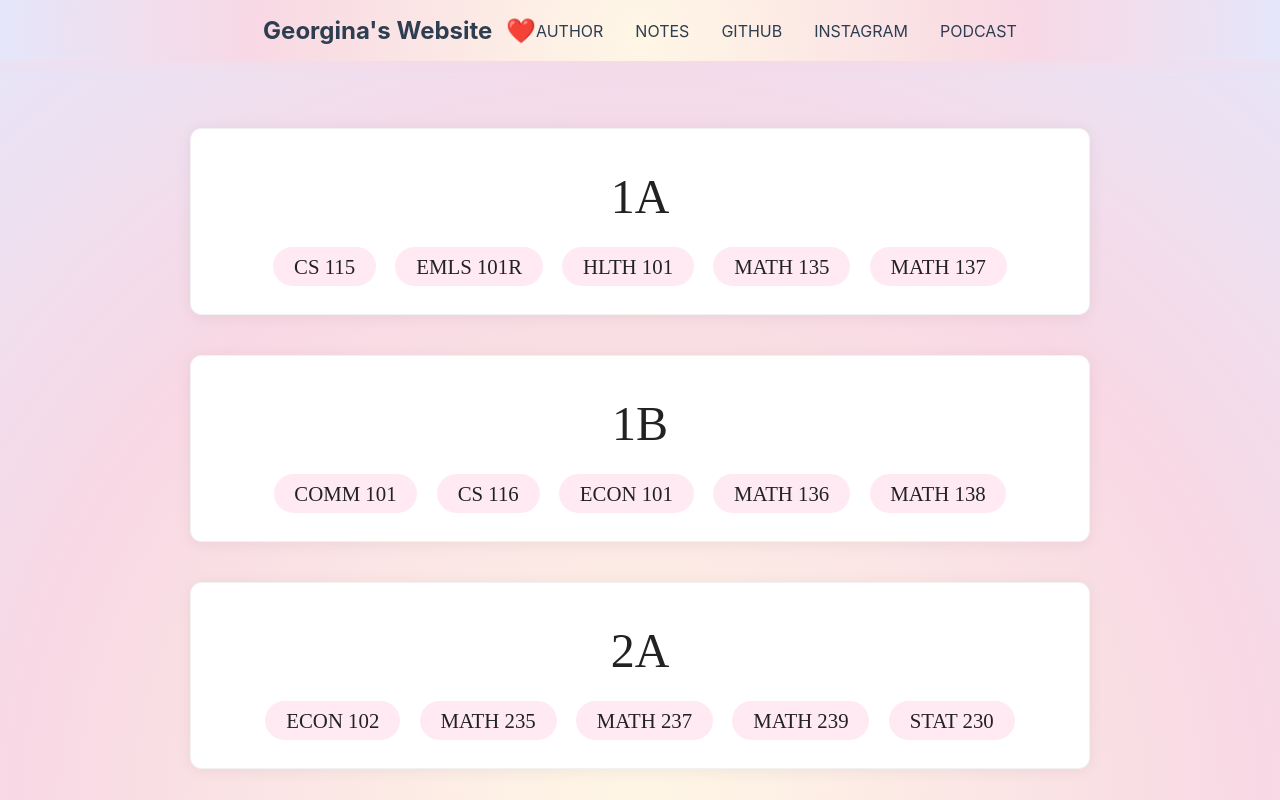
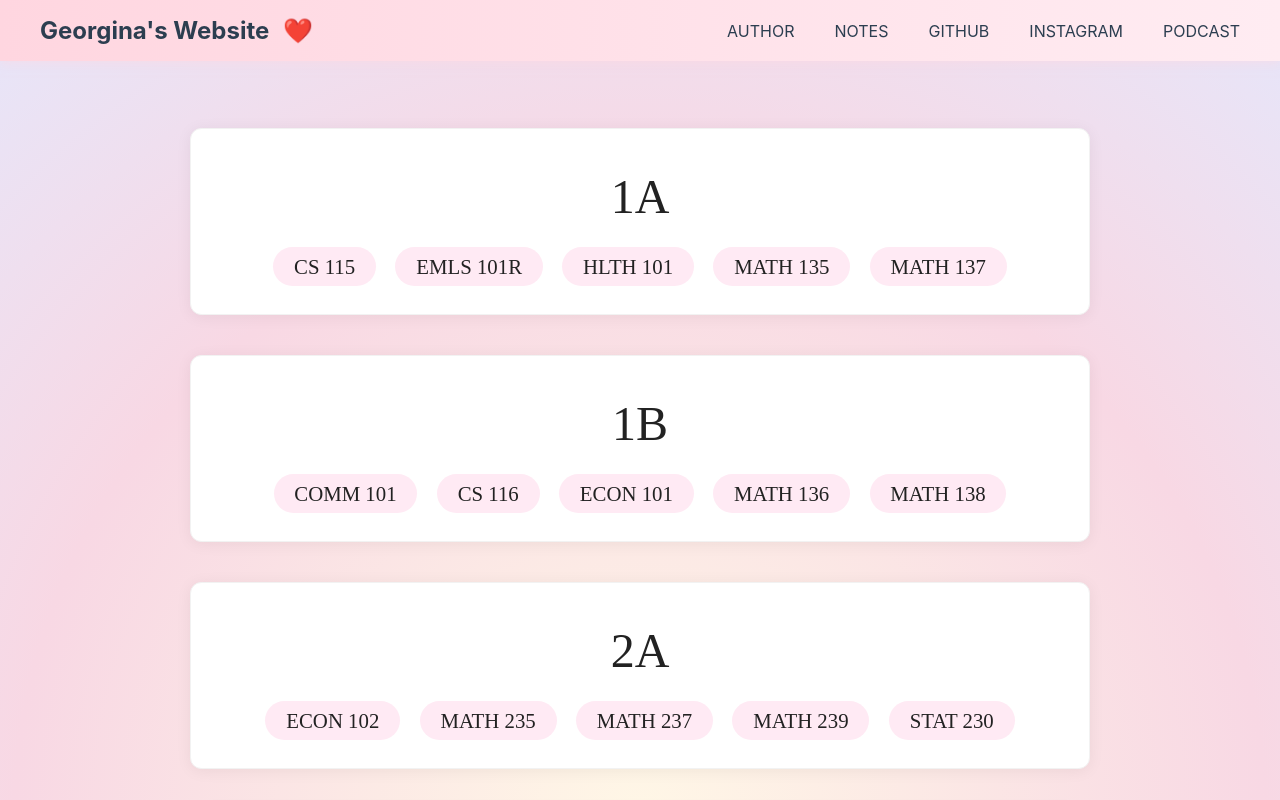
Before and after one commit to GeorginaTaylorsVersion/Georginas_Website, a Next.js app: page / in a window 1280 px wide. Shown: the top 800 px of the page. Built offline with nearby package versions, Linux system fonts and the light colour scheme.

Commit message:
Update Header.module.css

```diff
--- a/components/Header.module.css
+++ b/components/Header.module.css
@@ -1,15 +1,15 @@
 /* Styles from personal-website/styles.css navigation */
 .header-bar {
-  background: radial-gradient(circle at 50% 60%, #fff7e6 0%, #f8d8e4 60%, #e6e6fa 100%); /* Using radial gradient from body background */
-  position: fixed; /* Keeping it fixed as in personal website */
+  background: linear-gradient(to right, #ffd6e0, #ffecf2); /* Restoring pink gradient */
+  position: fixed;
   width: 100%;
   top: 0;
   z-index: 1000;
   box-shadow: 0 2px 10px rgba(255, 214, 224, 0.5);
   backdrop-filter: blur(5px);
-  padding: 1rem; /* Adjusting padding */
-  display: flex; /* Add display flex to make it a flex container */
-  align-items: center; /* Vertically center items in the header */
+  padding: 1rem 2rem; /* Increased horizontal padding */
+  display: flex;
+  align-items: center;
 }
 
 .nav-content {
@@ -18,13 +18,15 @@
   display: flex;
   justify-content: space-between;
   align-items: center;
-  padding: 0 1rem; /* Add horizontal padding */
+  width: 100%; /* Ensure full width */
+  gap: 2rem; /* Add gap between title and links */
 }
 
 .name {
-  color: #2c3e50; /* Using explicit color from personal website's primary color */
+  color: #2c3e50;
   font-size: 1.5rem;
   font-weight: bold;
+  white-space: nowrap; /* Prevent wrapping */
 }
 
 /* Ensure site title link styling */
@@ -38,7 +40,8 @@
 .menu-links {
   display: flex;
   list-style: none;
-  gap: 2rem; /* Using gap from personal website li margin */
+  gap: 2.5rem; /* Increased gap between menu items */
+  margin-left: auto; /* Push links to the right */
 }
 
 .menu-link {
```
